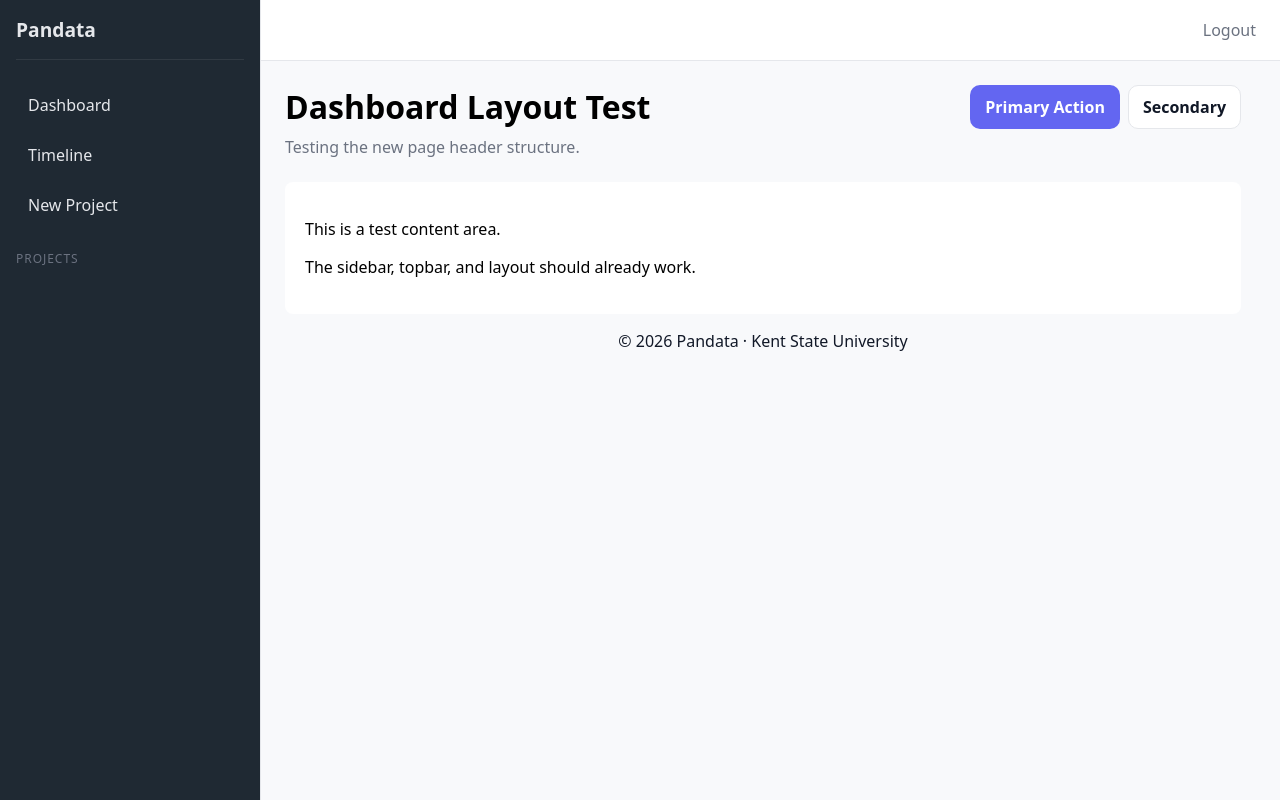
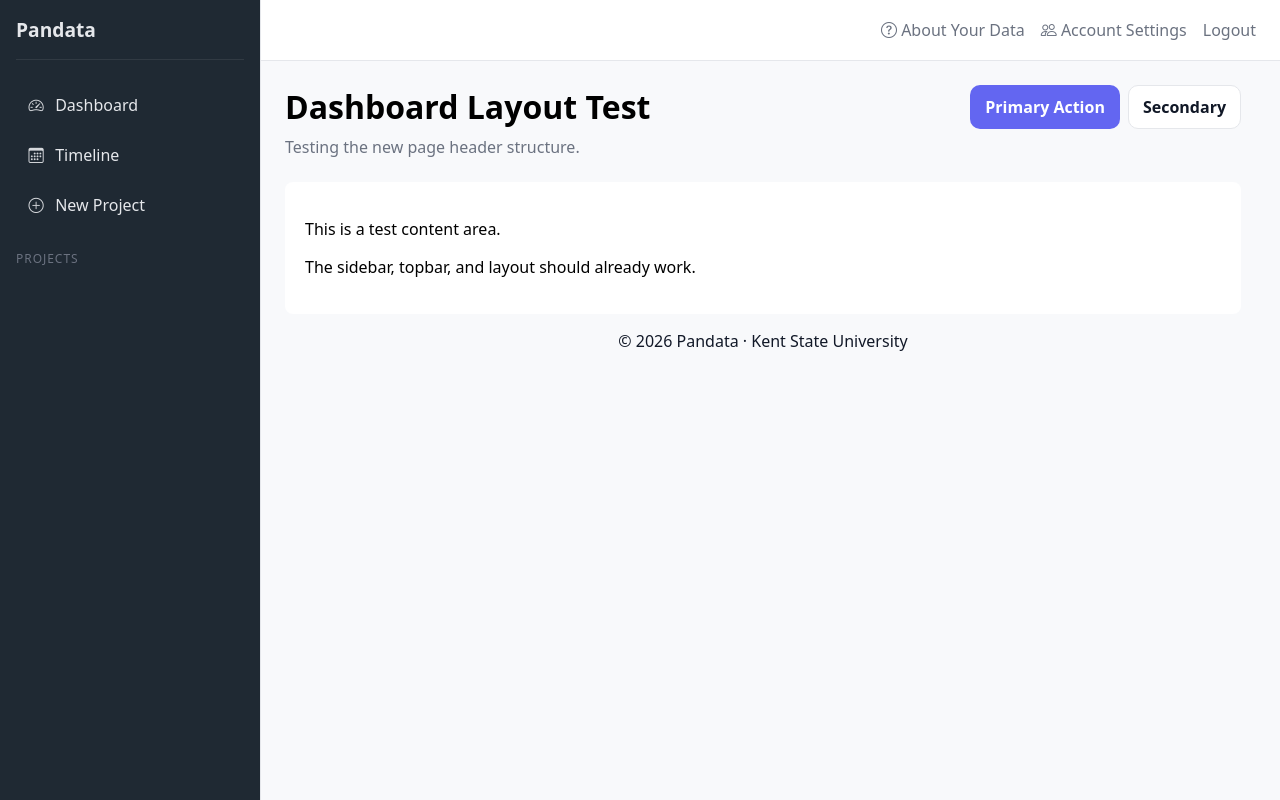
Before and after one commit to PusiaPaker/CDMP, a Flask app: page /debug/layout/ in a window 1280 px wide. Run offline with Flask 3, Linux system fonts and the light colour scheme.

Commit message:
multiple fixes
- added account settings page to change password
- added option to clear project data without deleting it
- added bootstrap icons to the sidebar and top navbar stuff
- added about your data page for legal/ethical disclaimer stuff

```diff
--- a/app/static/css/components/sidebar.css
+++ b/app/static/css/components/sidebar.css
@@ -45,7 +45,22 @@
     text-decoration: none;
     padding: 10px 12px;
     border-radius: 10px;
+    display: flex;
+    align-items: center;
+    gap: 0.7rem;
     transition: background 0.2s ease;
+}
+
+.sidebar-link-icon {
+    width: 1rem;
+    font-size: 0.95rem;
+    text-align: center;
+    flex: 0 0 1rem;
+    opacity: 0.92;
+}
+
+.sidebar-link-text {
+    min-width: 0;
 }
 
 .sidebar-link:hover {
--- a/app/templates/base/dashboard.html.j2
+++ b/app/templates/base/dashboard.html.j2
@@ -12,6 +12,7 @@
         <link rel="stylesheet" href="{{ url_for('static', filename='css/components/cards.css') }}">
         <link rel="stylesheet" href="{{ url_for('static', filename='css/components/footer.css') }}">
         <link rel="stylesheet" href="{{ url_for('static', filename='css/components/popup-box.css') }}">
+        <link rel="stylesheet" href="https://cdn.jsdelivr.net/npm/bootstrap-icons@1.11.3/font/bootstrap-icons.min.css">
 
         {% block extra_css %}{% endblock %}
     </head>
@@ -92,17 +93,20 @@
                     <nav class="sidebar-nav">
                         <a href="{{ url_for('dashboard.main') }}"
                            class="sidebar-link{% if request.endpoint == 'dashboard.main' %} active{% endif %}">
-                            Dashboard
+                            <i class="bi bi-speedometer2 sidebar-link-icon" aria-hidden="true"></i>
+                            <span class="sidebar-link-text">Dashboard</span>
                         </a>
 
                         <a href="{{ url_for('dashboard.timeline') }}"
                            class="sidebar-link{% if request.endpoint == 'dashboard.timeline' %} active{% endif %}">
-                            Timeline
+                            <i class="bi bi-calendar3 sidebar-link-icon" aria-hidden="true"></i>
+                            <span class="sidebar-link-text">Timeline</span>
                         </a>
 
                         <a href="{{ url_for('project.create') }}"
                            class="sidebar-link{% if request.endpoint == 'project.create' %} active{% endif %}">
-                            New Project
+                            <i class="bi bi-plus-circle sidebar-link-icon" aria-hidden="true"></i>
+                            <span class="sidebar-link-text">New Project</span>
                         </a>
                     </nav>
 
@@ -113,14 +117,38 @@
                             <p class="sidebar-section-title">Current Project</p>
 
                             <div class="sidebar-project-list">
-                                <a href="{{ url_for('project.home', project_id=current_project_id) }}" class="sidebar-link{% if request.endpoint == 'project.home' %} active{% endif %}">Home</a>
-                                <a href="{{ url_for('project.file_list', project_id=current_project_id) }}" class="sidebar-link{% if request.endpoint == 'project.file_list' %} active{% endif %}">Files</a>
-                                <a href="{{ url_for('project.people', project_id=current_project_id) }}" class="sidebar-link{% if request.endpoint == 'project.people' %} active{% endif %}">People</a>
-                                <a href="{{ url_for('project.visualizations', project_id=current_project_id) }}" class="sidebar-link{% if request.endpoint == 'project.visualizations' %} active{% endif %}">Visualizations</a>
-                                <a href="{{ url_for('project.timeline', project_id=current_project_id) }}" class="sidebar-link{% if request.endpoint == 'project.timeline' %} active{% endif %}">Timeline</a>
-                                <a href="{{ url_for('project.reports', project_id=current_project_id) }}" class="sidebar-link{% if request.endpoint == 'project.reports' %} active{% endif %}">Reports</a>
-                                <a href="{{ url_for('project.finance', project_id=current_project_id) }}" class="sidebar-link{% if request.endpoint == 'project.finance' %} active{% endif %}">Finance</a>
-                                <a href="{{ url_for('project.settings', project_id=current_project_id) }}" class="sidebar-link{% if request.endpoint == 'project.settings' %} active{% endif %}">Settings</a>
+                                <a href="{{ url_for('project.home', project_id=current_project_id) }}" class="sidebar-link{% if request.endpoint == 'project.home' %} active{% endif %}">
+                                    <i class="bi bi-house-door sidebar-link-icon" aria-hidden="true"></i>
+                                    <span class="sidebar-link-text">Home</span>
+                                </a>
+                                <a href="{{ url_for('project.file_list', project_id=current_project_id) }}" class="sidebar-link{% if request.endpoint == 'project.file_list' %} active{% endif %}">
+                                    <i class="bi bi-folder2-open sidebar-link-icon" aria-hidden="true"></i>
+                                    <span class="sidebar-link-text">Files</span>
+                                </a>
+                                <a href="{{ url_for('project.people', project_id=current_project_id) }}" class="sidebar-link{% if request.endpoint == 'project.people' %} active{% endif %}">
+                                    <i class="bi bi-people sidebar-link-icon" aria-hidden="true"></i>
+                                    <span class="sidebar-link-text">People</span>
+                                </a>
+                                <a href="{{ url_for('project.visualizations', project_id=current_project_id) }}" class="sidebar-link{% if request.endpoint == 'project.visualizations' %} active{% endif %}">
+                                    <i class="bi bi-bar-chart-line sidebar-link-icon" aria-hidden="true"></i>
+                                    <span class="sidebar-link-text">Visualizations</span>
+                                </a>
+                                <a href="{{ url_for('project.timeline', project_id=current_project_id) }}" class="sidebar-link{% if request.endpoint == 'project.timeline' %} active{% endif %}">
+                                    <i class="bi bi-calendar3 sidebar-link-icon" aria-hidden="true"></i>
+                                    <span class="sidebar-link-text">Timeline</span>
+                                </a>
+                                <a href="{{ url_for('project.reports', project_id=current_project_id) }}" class="sidebar-link{% if request.endpoint == 'project.reports' %} active{% endif %}">
+                                    <i class="bi bi-file-earmark-bar-graph sidebar-link-icon" aria-hidden="true"></i>
+                                    <span class="sidebar-link-text">Reports</span>
+                                </a>
+                                <a href="{{ url_for('project.finance', project_id=current_project_id) }}" class="sidebar-link{% if request.endpoint == 'project.finance' %} active{% endif %}">
+                                    <i class="bi bi-cash-stack sidebar-link-icon" aria-hidden="true"></i>
+                                    <span class="sidebar-link-text">Finance</span>
+                                </a>
+                                <a href="{{ url_for('project.settings', project_id=current_project_id) }}" class="sidebar-link{% if request.endpoint == 'project.settings' %} active{% endif %}">
+                                    <i class="bi bi-sliders sidebar-link-icon" aria-hidden="true"></i>
+                                    <span class="sidebar-link-text">Settings</span>
+                                </a>
                             </div>
                         </div>
                     {% endif %}
@@ -132,7 +160,8 @@
                             {% for id, project_data in sidebar_projects.items() %}
                                 <a href="{{ url_for('project.home', project_id=id) }}"
                                    class="sidebar-link{% if request.view_args and request.view_args.get('project_id')|string == id|string %} active{% endif %}">
-                                    {{ project_data['title'] }}
+                                    <i class="bi bi-folder sidebar-link-icon" aria-hidden="true"></i>
+                                    <span class="sidebar-link-text">{{ project_data['title'] }}</span>
                                 </a>
                             {% endfor %}
                         </div>
@@ -151,6 +180,14 @@
 
                         <div class="topbar-right">
                             {% block topbar_right %}
+                                <a href="{{ url_for('dashboard.about_your_data') }}" class="topbar-link">
+                                    <i class="bi bi-question-circle" aria-hidden="true"></i>
+                                    About Your Data
+                                </a>
+                                <a href="{{ url_for('dashboard.account_settings') }}" class="topbar-link">
+                                    <i class="bi bi-people" aria-hidden="true"></i>
+                                    Account Settings
+                                </a>
                                 <a href="{{ url_for('authentication.logout') }}" class="topbar-link">Logout</a>
                             {% endblock %}
                         </div>
```
Also changed, not shown: app/routes/dashboard.py (+76 -2 lines), app/routes/project/settings.py (+40 -26 lines), app/static/css/pages/dashboard/about-your-data.css (added, +30 -0 lines), app/templates/dashboard/about_your_data.html.j2 (added, +35 -0 lines), app/templates/dashboard/account_settings.html.j2 (added, +83 -0 lines), tests/test_dashboard_routes.py (+72 -1 lines).
